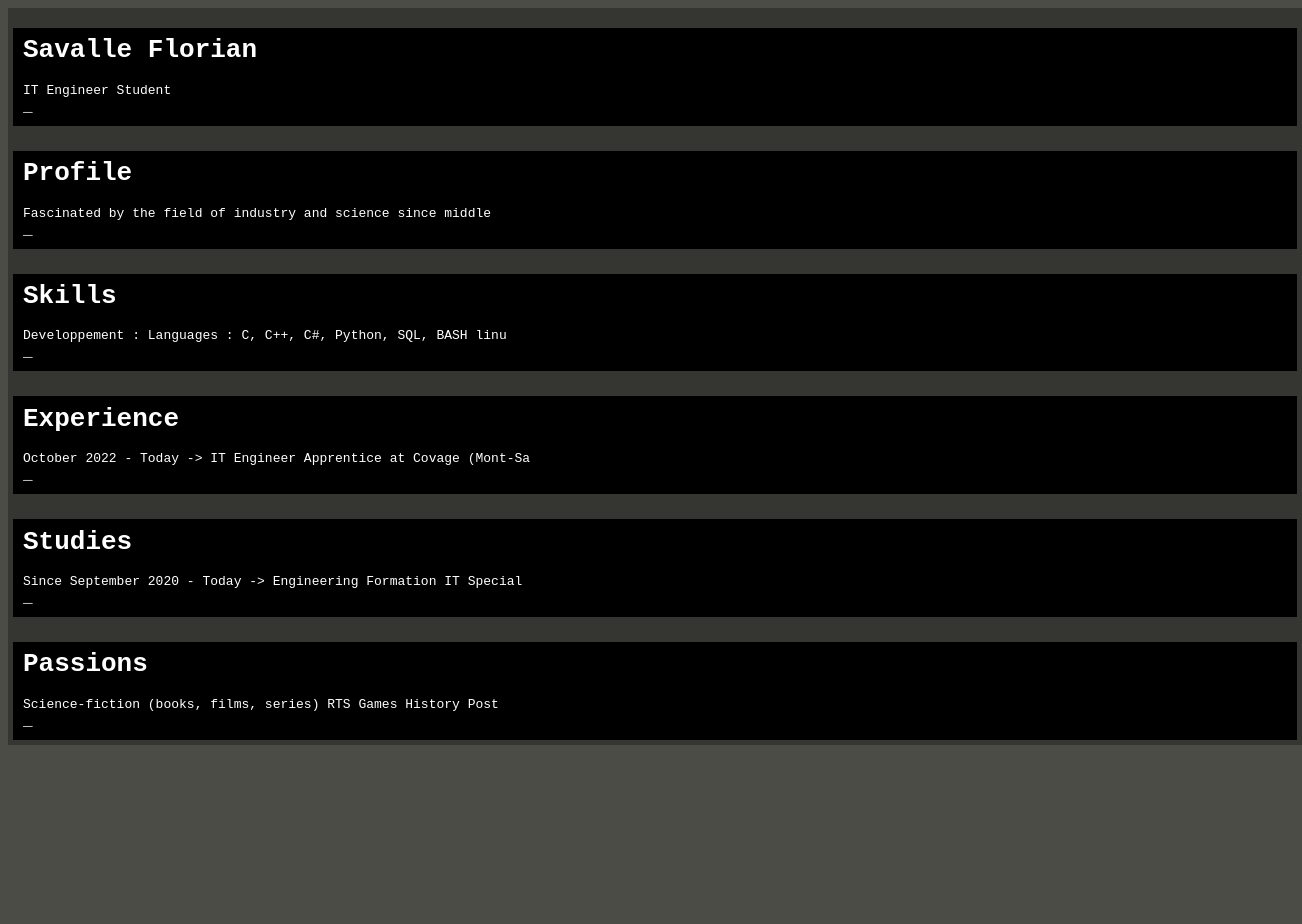
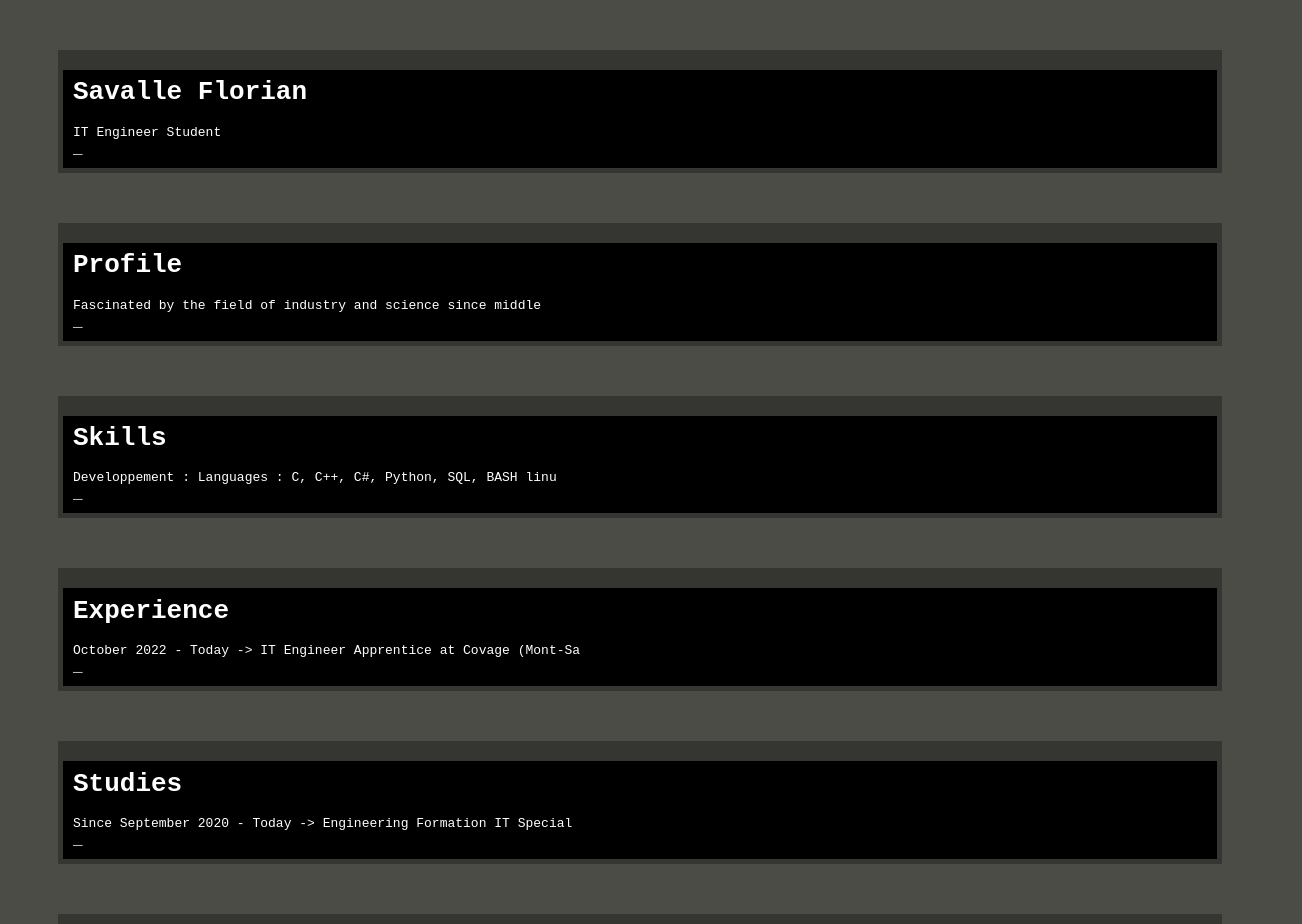
Before and after one commit to EpikToo/EpikToo.github.io, an Angular app: page / in a window 1280 px wide. Shown: the top 924 px of the page, 1302 px wide, since content can reach past the window. Before the commit the page ends 800 px from the top, so only its background shows below. Built offline with nearby package versions, Linux system fonts and the light colour scheme.

Commit message:
Progress on front, traduction init

```diff
--- a/src/app/app.component.css
+++ b/src/app/app.component.css
@@ -1,3 +1,23 @@
-.mbg {
-    background-color: #4C4C47;
+.nameinfo {
+    margin: 50px;
 }
+
+.profileinfo {
+    margin: 50px;
+}
+
+.miscinfo {
+    margin: 50px;
+}
+
+.experienceinfo {
+    margin: 50px;
+}
+
+.passionsinfo {
+    margin: 50px;
+}
+
+.studiesinfo {
+    margin: 50px;
+}
--- a/src/app/app.component.html
+++ b/src/app/app.component.html
@@ -1,6 +1,6 @@
-<app-nameinfo></app-nameinfo>
-<app-profileinfo></app-profileinfo>
-<app-miscinfos></app-miscinfos>
-<app-experienceinfo></app-experienceinfo>
-<app-studiesinfo></app-studiesinfo>
-<app-passionsinfo></app-passionsinfo>
+<div class = "nameinfo" > <app-nameinfo> </app-nameinfo> </div>
+<div class = "profileinfo" > <app-profileinfo></app-profileinfo> </div>
+<div class = "miscinfo" > <app-miscinfos></app-miscinfos> </div>
+<div class = "experienceinfo" > <app-experienceinfo></app-experienceinfo> </div>
+<div class = "studiesinfo" > <app-studiesinfo></app-studiesinfo> </div>
+<div class = "passionsinfo" > <app-passionsinfo></app-passionsinfo> </div>
--- a/src/app/app.component.ts
+++ b/src/app/app.component.ts
@@ -1,4 +1,5 @@
 import { Component } from '@angular/core';
+import { TranslationService } from './language/TranslationService';
 
 @Component({
   selector: 'app-root',
@@ -6,5 +7,16 @@ import { Component } from '@angular/core';
   styleUrls: ['./app.component.css']
 })
 export class AppComponent {
-  title = 'Portfolio';
+  title: string = "Portofolio";
+  isEnglish: boolean = true;
+
+  switchLanguage() {
+    this.isEnglish = !this.isEnglish;
+
+    if (this.isEnglish) {
+      // Logique pour passer à la langue anglaise
+    } else {
+      // Logique pour passer à la langue française
+    }
+  }
 }
--- /dev/null
+++ b/src/app/language/TranslationService.ts
@@ -0,0 +1,15 @@
+import { Injectable } from '@angular/core';
+import { HttpClient } from '@angular/common/http';
+
+@Injectable({
+  providedIn: 'root'
+})
+export class TranslationService {
+  private translations: any;
+
+  constructor(private http: HttpClient) { }
+
+  getTranslations(language: string) {
+    return this.http.get<any>(`${language}.json`);
+  }
+}
--- /dev/null
+++ b/src/app/language/en.json
@@ -0,0 +1,3 @@
+{
+    "title": "Portofolio EN"
+}
--- /dev/null
+++ b/src/app/language/fr.json
@@ -0,0 +1,3 @@
+{
+    "title": "Portofolio FR"
+}
--- a/src/styles.css
+++ b/src/styles.css
@@ -13,12 +13,10 @@
 }
 
 .terminal-window {
-    position: relative;
     background-color: #000;
     color: white;
     font-family: Courier;
     padding: 10px;
-    width: 100%;
     border: 5px solid #353532;
 }
 
@@ -38,7 +36,6 @@
 
 .terminal-bar{
   background-color: #353532;
-  position: relative;
   height: 15px;
   margin: -10px;
 }
```
Also changed, not shown: 1 other file (tests, documents, lock files or other folders).
